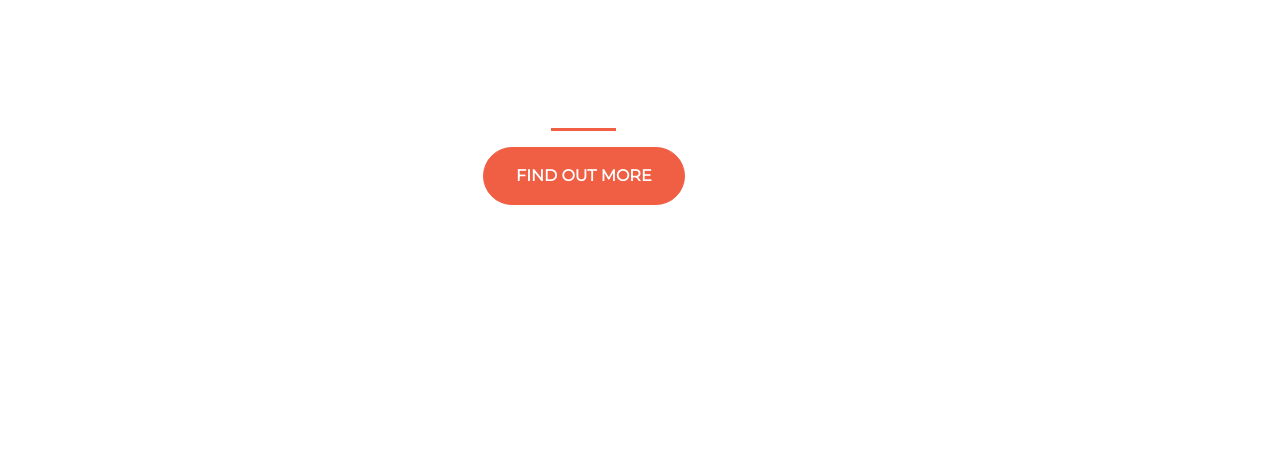
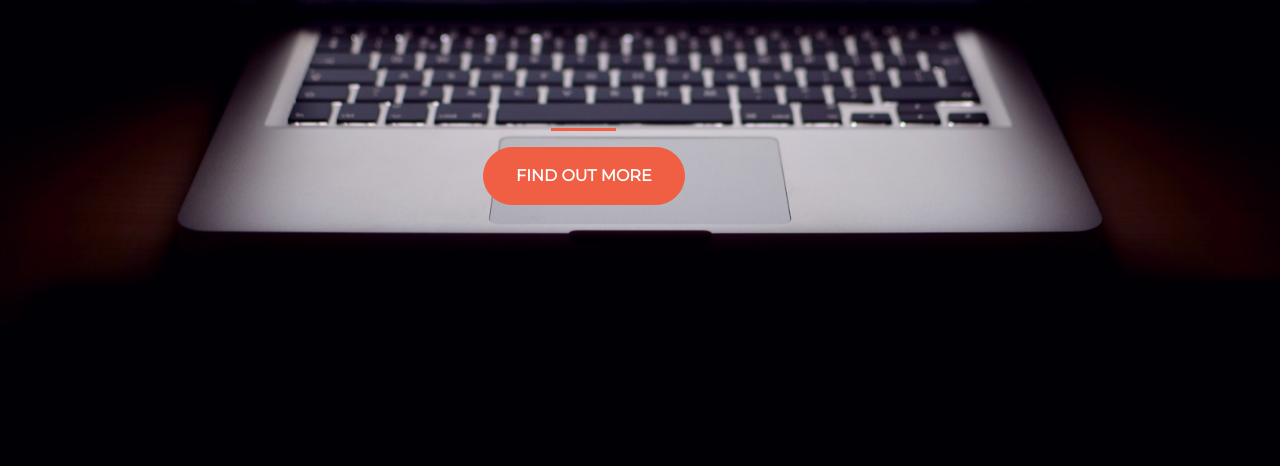
Before and after one commit to Root-Mahakal/Root-Mahakal.github.io, a plain HTML site: page index.html in a window 1280 px wide. Shown: the part 334-800 px from the top of the page. Drawn offline with nearby package versions, Linux system fonts and the light colour scheme.

Commit message:
Update style.css

```diff
--- a/style.css
+++ b/style.css
@@ -3,7 +3,7 @@ html {
   width: 100%;
   height: 100%;
   font-family: 'Montserrat', sans-serif;
-  background: url(/root/PROJECT/header.jpg) no-repeat center center fixed;
+  background: url(Root-Mahakal.github.io/header.jpg) no-repeat center center fixed;
   -webkit-background-size: cover;
   -moz-background-size: cover;
   -o-background-size: cover;
```
